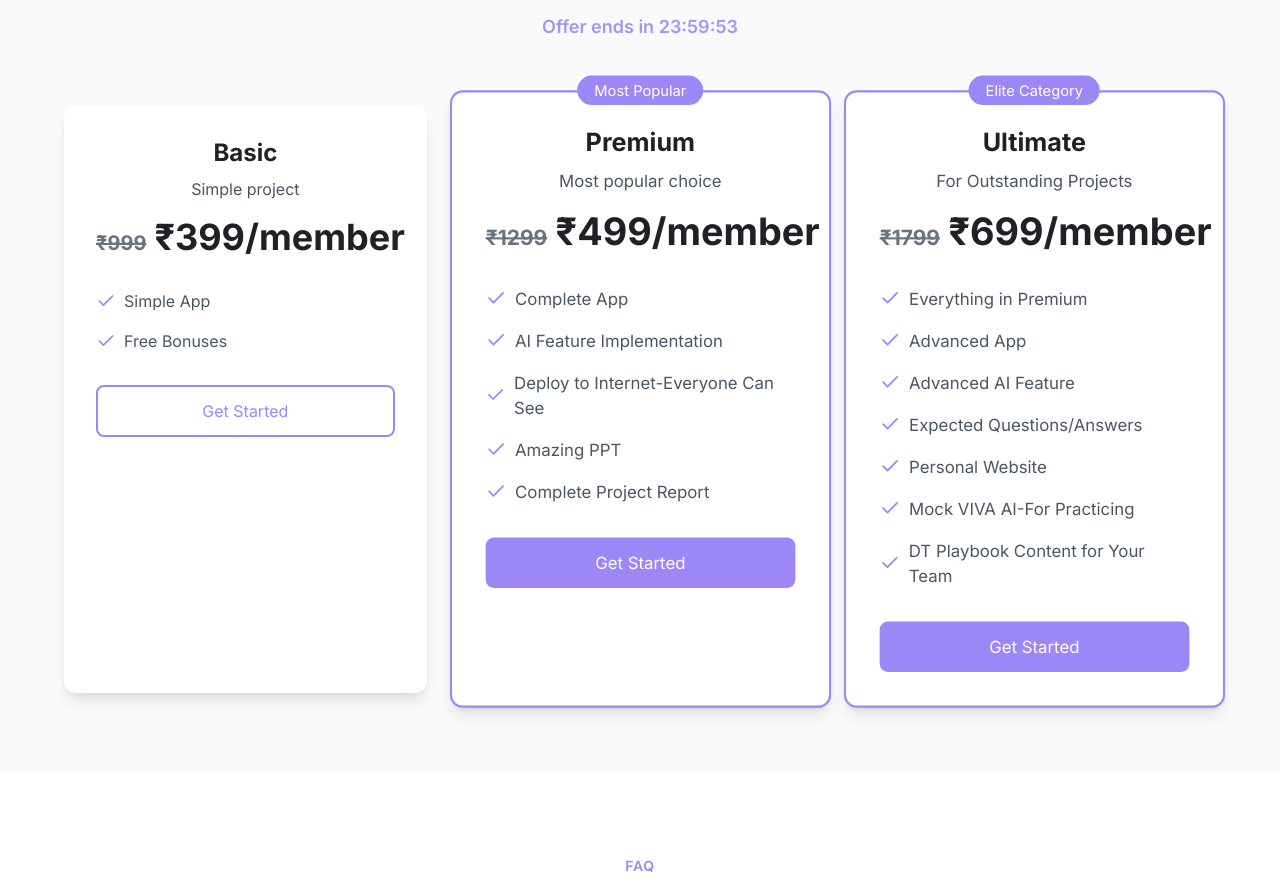
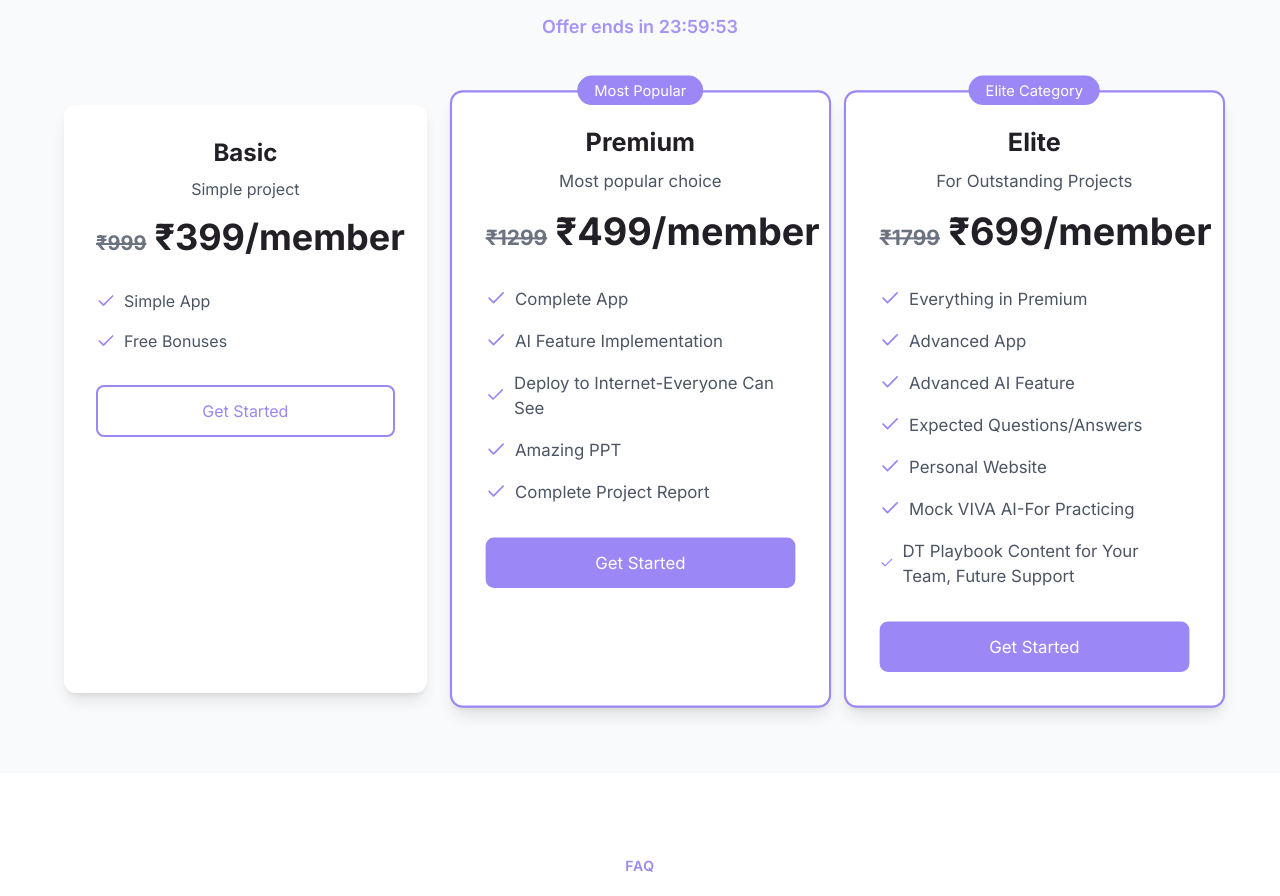
Before and after one commit to Bharanikumar00/sns-project-hub, a React (Vite) app: page / in a window 1280 px wide. Shown: the part 2107-3003 px from the top of the page. Built offline with nearby package versions, Linux system fonts and the light colour scheme.

Commit message:
Update PricingSection.tsx

```diff
--- a/src/components/PricingSection.tsx
+++ b/src/components/PricingSection.tsx
@@ -54,13 +54,13 @@ const PricingSection = () => {
     description: "Most popular choice",
     features: ["Complete App", "AI Feature Implementation", "Deploy to Internet-Everyone Can See", "Amazing PPT", "Complete Project Report"]
   }, {
-    name: "Ultimate",
+    name: "Elite",
     originalPrice: "₹1799",
     // Changed
     discountedPrice: "₹699/member",
     // Changed
     description: "For Outstanding Projects",
-    features: ["Everything in Premium", "Advanced App", "Advanced AI Feature", "Expected Questions/Answers", "Personal Website", "Mock VIVA AI-For Practicing", "DT Playbook Content for Your Team"]
+    features: ["Everything in Premium", "Advanced App", "Advanced AI Feature", "Expected Questions/Answers", "Personal Website", "Mock VIVA AI-For Practicing", "DT Playbook Content for Your Team, Future Support"]
   }];
   const formatTime = (num: number) => num.toString().padStart(2, '0');
   return <section id="pricing" className="py-20 bg-gray-50">
```
